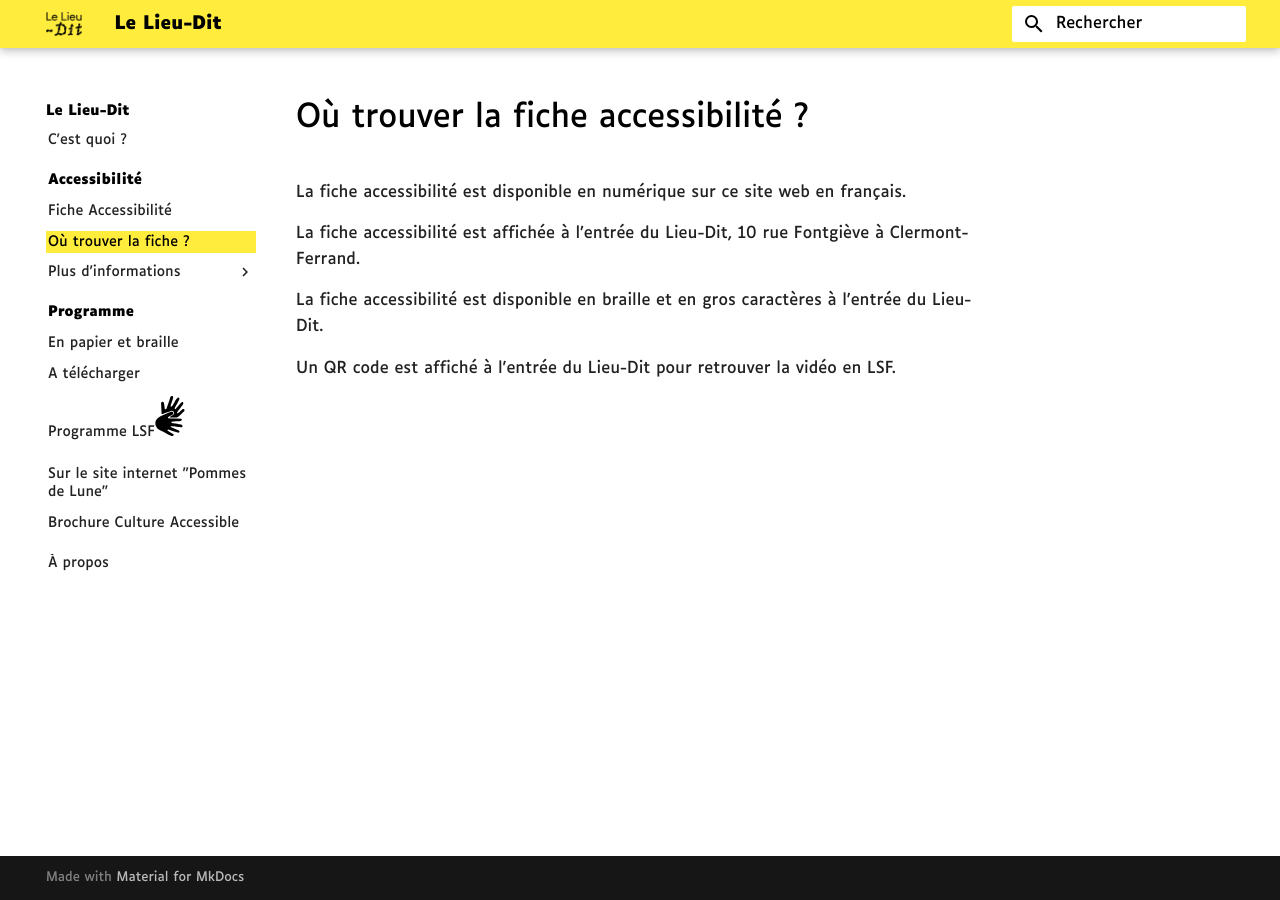
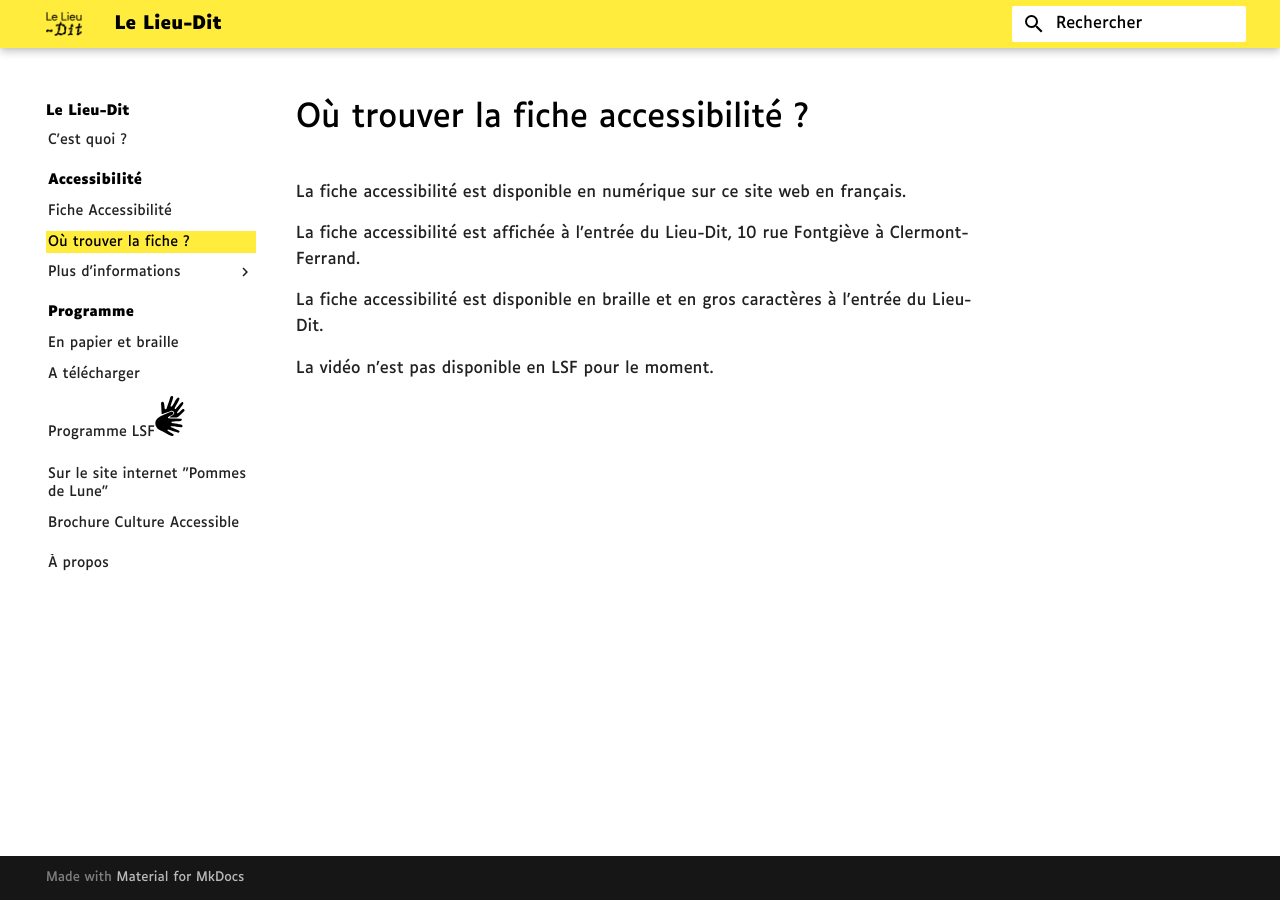
Before and after one commit to Lieu-Dit/web, an MkDocs documentation site: the page built from docs/access-infos.md, in a window 1280 px wide. Built offline with MkDocs 1.6.1 and Material for MkDocs 9.7.7, drawn with Linux system fonts in a browser that asks for light colours.

Commit message:
update access-info

```diff
--- a/docs/access-infos.md
+++ b/docs/access-infos.md
@@ -9,7 +9,7 @@ La fiche accessibilité est affichée à l'entrée du Lieu-Dit, 10 rue Fontgièv
 
 La fiche accessibilité est disponible en braille et en gros caractères à l'entrée du Lieu-Dit.
 
-Un QR code est affiché à l'entrée du Lieu-Dit pour retrouver la vidéo en LSF.
+La vidéo n'est pas disponible en LSF pour le moment.
 <!--
 Vous pouvez aussi télécharger [la fiche Accessibilité au format PDF]().
 
```
